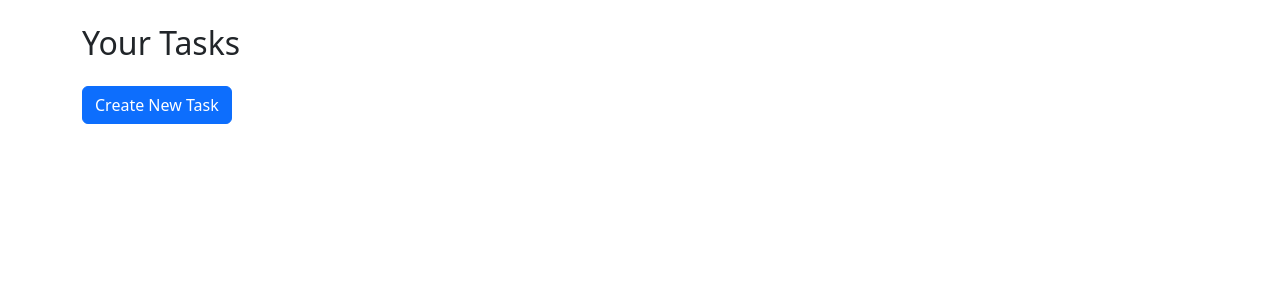
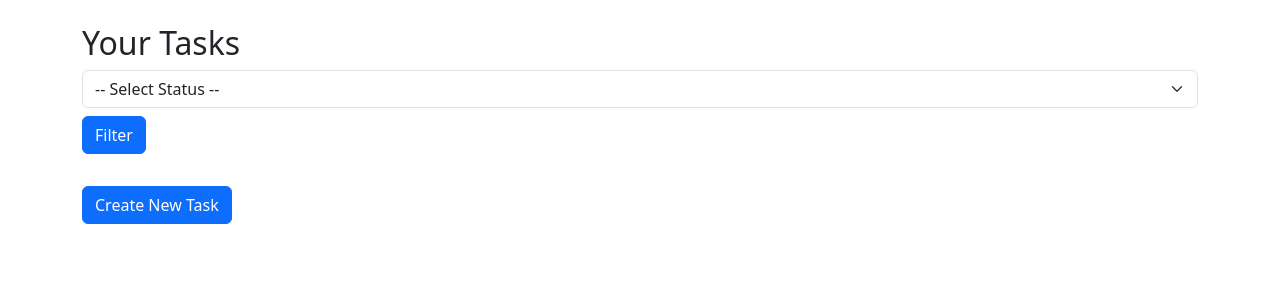
Before and after one commit to RmVilla/tasktrack, a Django app: page / in a window 1280 px wide. Shown: the part 56-356 px from the top of the page. Run offline with Django 4.2, Linux system fonts and the light colour scheme; the visitor is signed in with stand-in values (Sample User, id 1); data that the repository does not hold is empty.

Commit message:
Filter added

```diff
--- a/tasks/urls.py
+++ b/tasks/urls.py
@@ -7,4 +7,5 @@ urlpatterns = [
     path('complete/<int:task_id>/', views.mark_complete, name='mark_complete'),
     path('delete/<int:task_id>/', views.delete_task, name='delete_task'),
     path("register/", views.register, name="register"),
+    path('<int:task_id>/', views.task_detail, name='task_detail'),
 ]
--- a/tasks/views.py
+++ b/tasks/views.py
@@ -7,8 +7,18 @@ from django.contrib.auth import login
 
 @login_required
 def task_list(request):
-    tasks = Task.objects.filter(user=request.user)
-    return render(request, "tasktrack/task_list.html", {"tasks": tasks})
+    tasks = Task.objects.all()
+    filter_status = request.GET.get('status')
+
+    if filter_status:
+        tasks = tasks.filter(is_completed=(filter_status == 'completed'))
+
+    return render(request, 'tasktrack/task_list.html', {'tasks': tasks})
+
+
+def task_detail(request, task_id):
+    task = get_object_or_404(Task, id=task_id)
+    return render(request, 'tasktrack/task_detail.html', {'task': task})
 
 
 @login_required
--- a/templates/tasktrack/task_list.html
+++ b/templates/tasktrack/task_list.html
@@ -4,6 +4,17 @@
 
 {% block content %}
     <h2>Your Tasks</h2>
+
+    <!-----Filter------>
+    <form method="get" class="mb-3">
+        <select name="status" class="form-select">
+            <option value="">-- Select Status --</option>
+            <option value="completed">Completed</option>
+            <option value="incomplete">Incomplete</option>
+        </select>
+        <button type="submit" class="btn btn-primary mt-2">Filter</button>
+    </form>
+
     <ul class="list-group">
         {% for task in tasks %}
             <li class="list-group-item d-flex justify-content-between align-items-center">
```
Also changed, not shown: templates/tasktrack/task_detail.html (added, +12 -0 lines).
